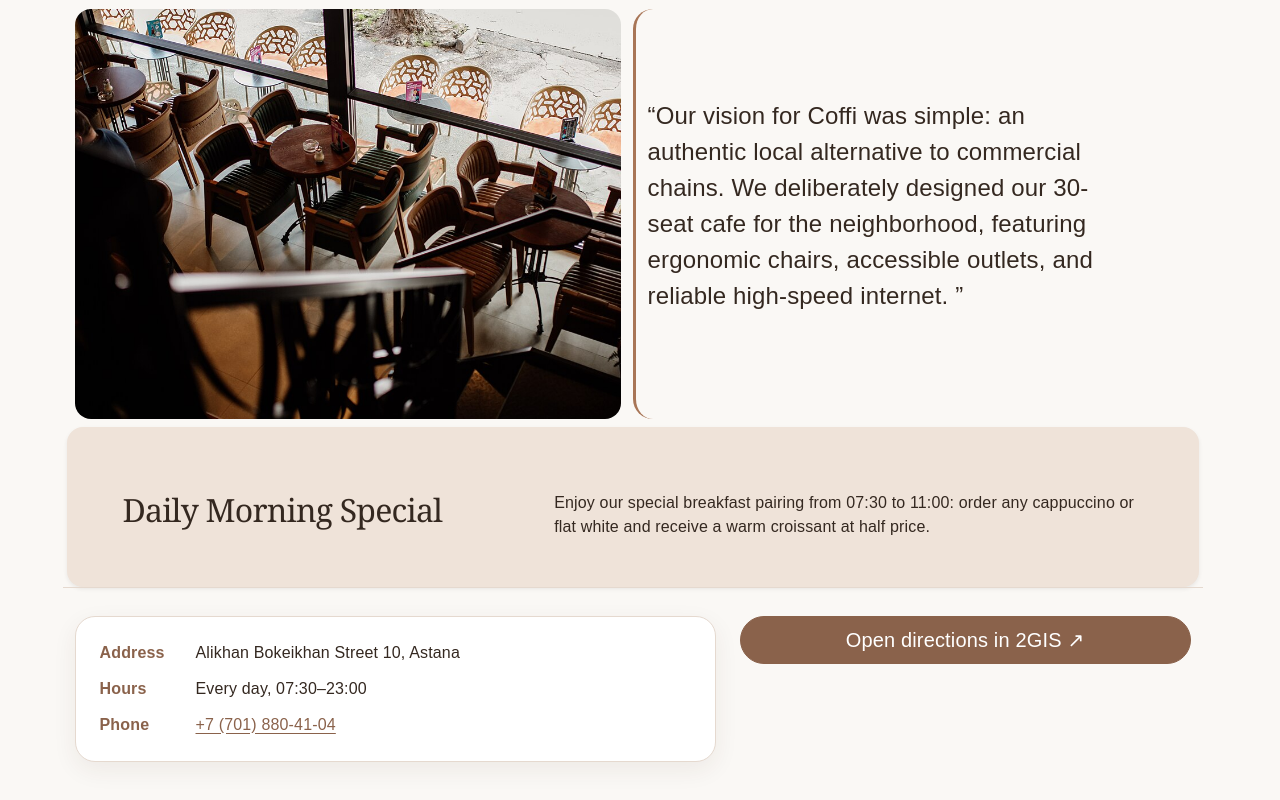
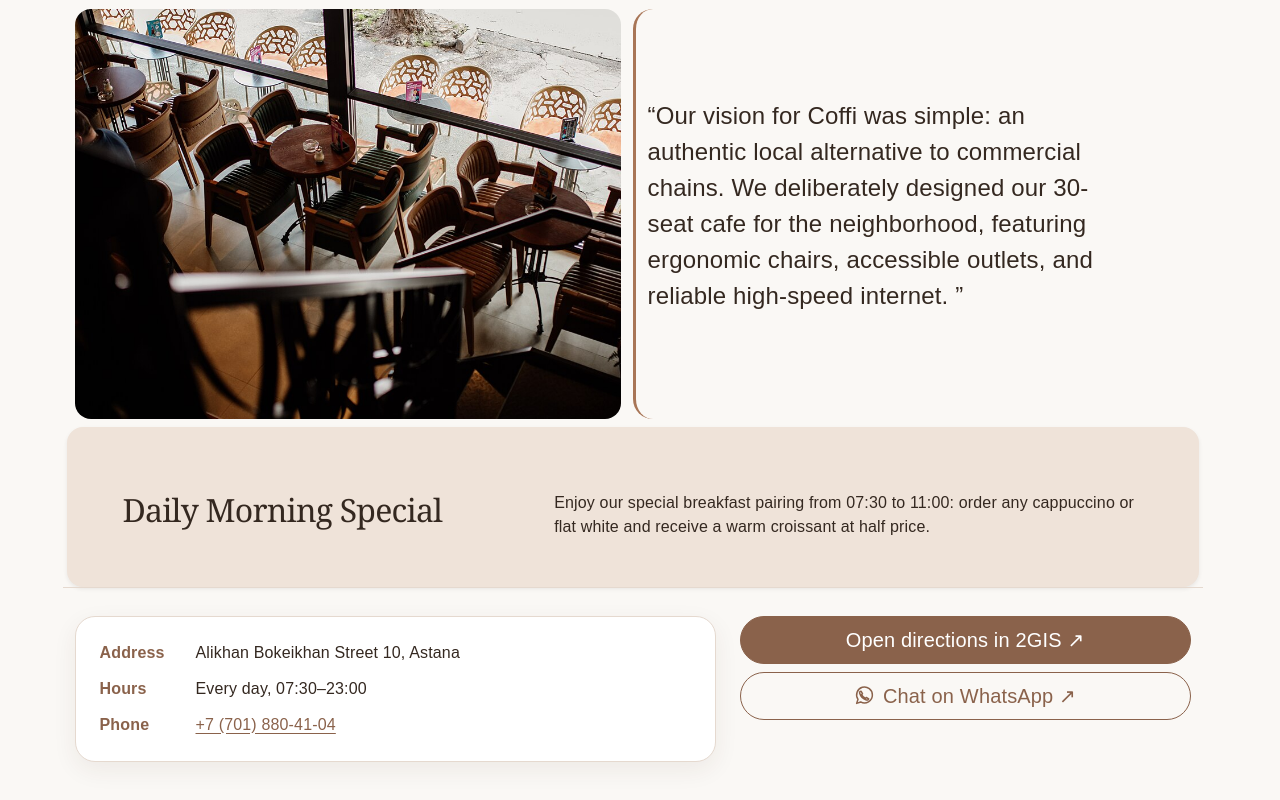
Before and after one commit to jasulansam/web, a plain HTML site: page index.html in a window 1280 px wide. Shown: the part 885-1685 px from the top of the page. Drawn offline with nearby package versions, Linux system fonts and the light colour scheme.

Commit message:
Add direct WhatsApp contact beside cafe directions

```diff
--- a/index.html
+++ b/index.html
@@ -203,6 +203,14 @@
             rel="noopener noreferrer"
             >Open directions in 2GIS ↗</a
           >
+          <a class="btn btn-outline-dark btn-lg rounded-pill d-inline-flex align-items-center justify-content-center gap-2"
+             href="https://wa.me/77018804104" target="_blank" rel="noopener noreferrer">
+            <svg width="21" height="21" viewBox="0 0 24 24" fill="none" stroke="currentColor" stroke-width="1.7" stroke-linecap="round" stroke-linejoin="round" aria-hidden="true" focusable="false">
+              <path d="M21 11.5a9 9 0 0 1-13.4 7.9L3 21l1.6-4.6A9 9 0 1 1 21 11.5Z"/>
+              <path d="m8.2 7.2 1.5 2.7-1 1a9 9 0 0 0 4.4 4.4l1-1 2.7 1.5c-.4 1.3-1.4 1.7-2.7 1.3-4.1-1.2-6.4-3.5-7.6-7.6-.4-1.3 0-2.3 1.7-2.3Z"/>
+            </svg>
+            Chat on WhatsApp ↗
+          </a>
         </div>
       </section>
     </main>
```
Also changed, not shown: 1 other file.
